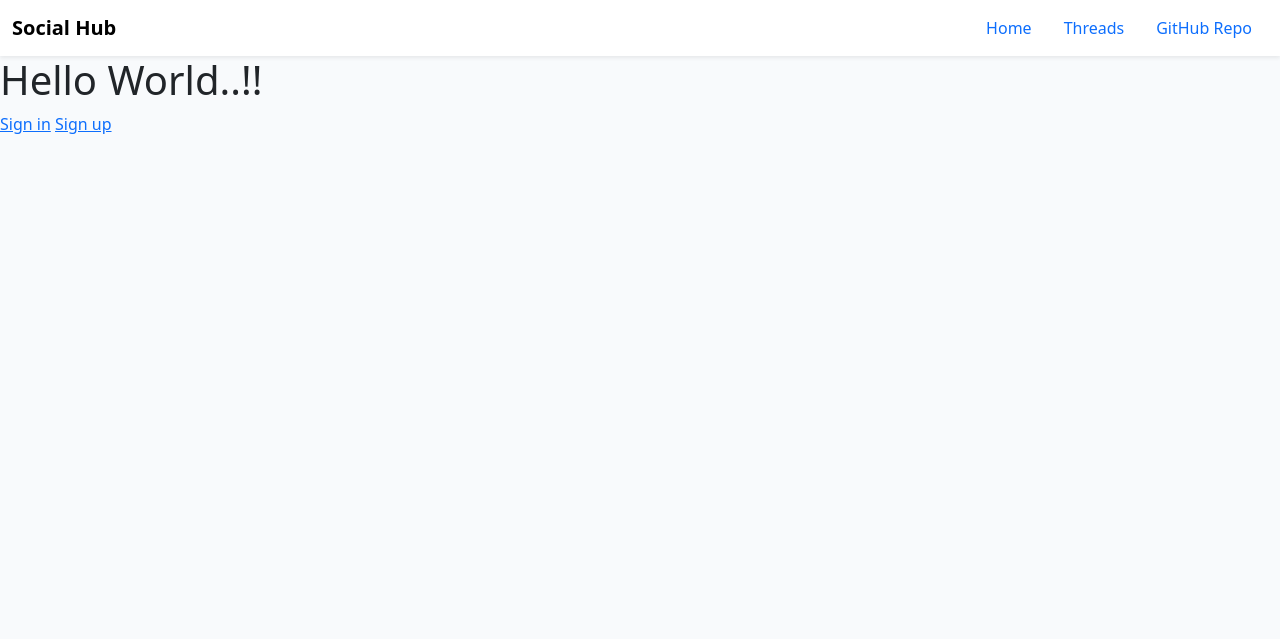
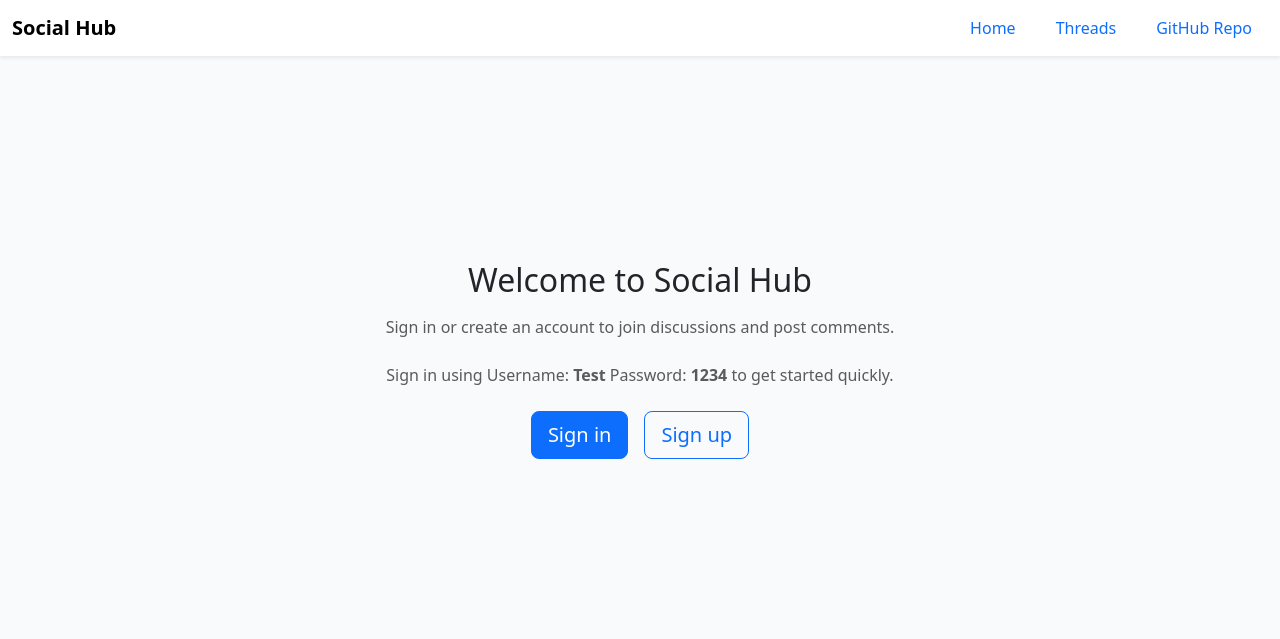
Before and after one commit to HarshaReddyV/ICA, a Django app: page / in a window 1280 px wide. Shown: the top 639 px of the page. Run offline with Django 5.2, Linux system fonts and the light colour scheme.

Commit message:
touch ups to sign in

```diff
--- a/Home/templates/Home/base.html
+++ b/Home/templates/Home/base.html
@@ -3,14 +3,13 @@
 <html lang="en">
 <head>
     <meta charset="UTF-8">
-    <title>Home | AI Forum</title>
+    <title>{% block title %}Social Hub{% endblock %}</title>
     <meta name="viewport" content="width=device-width, initial-scale=1">
 
     <!-- Bootstrap CSS -->
     <link
         href="https://cdn.jsdelivr.net/npm/bootstrap@5.3.3/dist/css/bootstrap.min.css"
         rel="stylesheet"
-        integrity="sha384-QWTKZyjpPEjISv5WaRU9OFeRpok6YctnYmDr5pNlyT2bRjXh0JMhjY6hW+ALEwIH"
         crossorigin="anonymous"
     >
 
@@ -22,94 +21,130 @@
         .navbar-brand span {
             font-weight: 600;
         }
-        .hero {
-            padding: 4rem 1.5rem;
-        }
-        @media (min-width: 768px) {
-            .hero {
-                padding: 5rem 3rem;
-            }
-        }
     </style>
 </head>
 <body>
 
-<!-- HEADER / NAVBAR -->
+<!-- NAVBAR -->
 <nav class="navbar navbar-light bg-white shadow-sm sticky-top">
     <div class="container-fluid">
-        <a class="navbar-brand d-flex align-items-center" href="#">
-            <!-- Optional logo -->
-            <!-- <img src="{% static 'img/logo.png' %}" alt="Logo" width="32" class="me-2"> -->
+
+        <a class="navbar-brand" href="{% url 'home' %}">
             <span>Social Hub</span>
         </a>
 
-        <!-- Desktop menu -->
-        <ul class="nav d-none d-lg-flex">
+        <!-- DESKTOP MENU -->
+        <ul class="nav d-none d-lg-flex align-items-center gap-2">
+
             <li class="nav-item">
-                <a class="nav-link active" href="#">Home</a>
+                <a class="nav-link active" href="{% url 'home' %}">Home</a>
             </li>
+
             <li class="nav-item">
                 <a class="nav-link" href="#">Threads</a>
             </li>
+
             <li class="nav-item">
-                <a class="nav-link" href="https://github.com/HarshaReddyV/ICA" target="_blank">GitHub Repo</a>
+                <a class="nav-link" href="https://github.com/HarshaReddyV/ICA" target="_blank">
+                    GitHub Repo
+                </a>
             </li>
+
+            {% if user.is_authenticated %}
+                <li class="nav-item">
+                    <span class="navbar-text me-2">
+                        Welcome {{ user.username }}
+                    </span>
+                </li>
+                <li class="nav-item">
+                    <form method="post" action="{% url 'logout' %}">
+                        {% csrf_token %}
+                        <button class="btn btn-outline-danger btn-sm">
+                            Logout
+                        </button>
+                    </form>
+                </li>
+            {% endif %}
         </ul>
 
-        <!-- Mobile hamburger -->
-        <button class="navbar-toggler d-lg-none border-0" type="button"
+        <!-- MOBILE HAMBURGER -->
+        <button class="navbar-toggler d-lg-none" type="button"
                 data-bs-toggle="offcanvas"
                 data-bs-target="#mobileMenu"
-                aria-controls="mobileMenu"
-                aria-label="Toggle navigation">
+                aria-controls="mobileMenu">
             <span class="navbar-toggler-icon"></span>
         </button>
 
-        <!-- Offcanvas menu (slides from right) -->
-        <div class="offcanvas offcanvas-end" tabindex="-1" id="mobileMenu"
-             aria-labelledby="mobileMenuLabel">
+        <!-- MOBILE OFFCANVAS -->
+        <div class="offcanvas offcanvas-end" tabindex="-1" id="mobileMenu">
             <div class="offcanvas-header">
-                <h5 class="offcanvas-title" id="mobileMenuLabel">Menu</h5>
-                <button type="button" class="btn-close text-reset"
-                        data-bs-dismiss="offcanvas" aria-label="Close"></button>
+                <h5 class="offcanvas-title">Menu</h5>
+                <button type="button" class="btn-close" data-bs-dismiss="offcanvas"></button>
             </div>
+
             <div class="offcanvas-body">
-                <ul class="navbar-nav">
+                <ul class="navbar-nav gap-2">
+
                     <li class="nav-item">
-                        <a class="nav-link active" href="#">Home</a>
+                        <a class="nav-link active" href="{% url 'home' %}">Home</a>
                     </li>
+
                     <li class="nav-item">
                         <a class="nav-link" href="#">Threads</a>
                     </li>
+
                     <li class="nav-item">
-                        <a class="nav-link" href="#">About</a>
+                        <a class="nav-link" href="https://github.com/HarshaReddyV/ICA" target="_blank">
+                            GitHub Repo
+                        </a>
                     </li>
 
-                    <!-- Optional auth / admin link -->
-                    <li class="nav-item mt-3">
-                        <a class="btn btn-outline-primary w-100" href="/admin/">
-                            Admin Login
-                        </a>
-                    </li>
+                    <hr>
+
+                    {% if user.is_authenticated %}
+                        <li class="nav-item">
+                            <span class="nav-link disabled">
+                                Logged in as {{ user.username }}
+                            </span>
+                        </li>
+                        <li class="nav-item">
+                            <form method="post" action="{% url 'logout' %}">
+                                {% csrf_token %}
+                                <button class="btn btn-outline-danger w-100">
+                                    Logout
+                                </button>
+                            </form>
+                        </li>
+                    {% else %}
+                        <li class="nav-item">
+                            <a class="btn btn-outline-primary w-100 mb-2" href="{% url 'login' %}">
+                                Sign in
+                            </a>
+                        </li>
+                        <li class="nav-item">
+                            <a class="btn btn-primary w-100" href="{% url 'signup' %}">
+                                Sign up
+                            </a>
+                        </li>
+                    {% endif %}
+
                 </ul>
             </div>
         </div>
+
     </div>
 </nav>
 
 <!-- MAIN CONTENT -->
+<main class="container my-4">
+    {% block content %}{% endblock %}
+</main>
 
-    {% block content %}
-
-    {%  endblock %}
-
-
-
-<!-- Bootstrap JS (required for offcanvas & hamburger) -->
+<!-- Bootstrap JS -->
 <script
     src="https://cdn.jsdelivr.net/npm/bootstrap@5.3.3/dist/js/bootstrap.bundle.min.js"
-    integrity="sha384-YvpcrYf0tY3lHB60NNkmXc5s9fDVZLESaAA55NDzOxhy9GkcIdslK1eN7N6jIeHz"
-    crossorigin="anonymous"
-></script>
+    crossorigin="anonymous">
+</script>
+
 </body>
 </html>
--- a/Home/templates/Home/index.html
+++ b/Home/templates/Home/index.html
@@ -1,21 +1,41 @@
 {% extends "Home/base.html" %}
 {% load static %}
 
-
 {% block content %}
 
+{% if not user.is_authenticated %}
+<div class="d-flex justify-content-center align-items-center" style="min-height: 70vh;">
+  <div class="text-center">
 
-<h1> Hello World..!! </h1>
 
-{% if user.is_authenticated %}
-  Welcome {{ user.username }}
-  <form method="post" action="{% url 'logout' %}">
-    {% csrf_token %}
-    <button>Logout</button>
-  </form>
+    <h2 class="mb-3">Welcome to Social Hub</h2>
+    <p class="text-muted mb-4">
+      Sign in or create an account to join discussions and post comments.
+    </p>
+    <p class="text-muted mb-4">
+     Sign in using Username: <b>Test</b> Password: <b> 1234 </b> to get started quickly.
+    </p>
+
+    <div class="d-flex justify-content-center gap-3">
+      <a href="{% url 'login' %}" class="btn btn-primary btn-lg">
+        Sign in
+      </a>
+      <a href="{% url 'signup' %}" class="btn btn-outline-primary btn-lg">
+        Sign up
+      </a>
+    </div>
+
+  </div>
+</div>
 {% else %}
-  <a href="{% url 'login' %}">Sign in</a>
-  <a href="{% url 'signup' %}">Sign up</a>
+
+<!-- Content for logged-in users -->
+<div class="container">
+  <h3 class="mb-3">Latest Threads</h3>
+  <p class="text-muted">You are logged in as {{ user.username }}.</p>
+  <!-- threads list goes here -->
+</div>
+
 {% endif %}
 
 {% endblock %}
```
Also changed, not shown: db.sqlite3.
